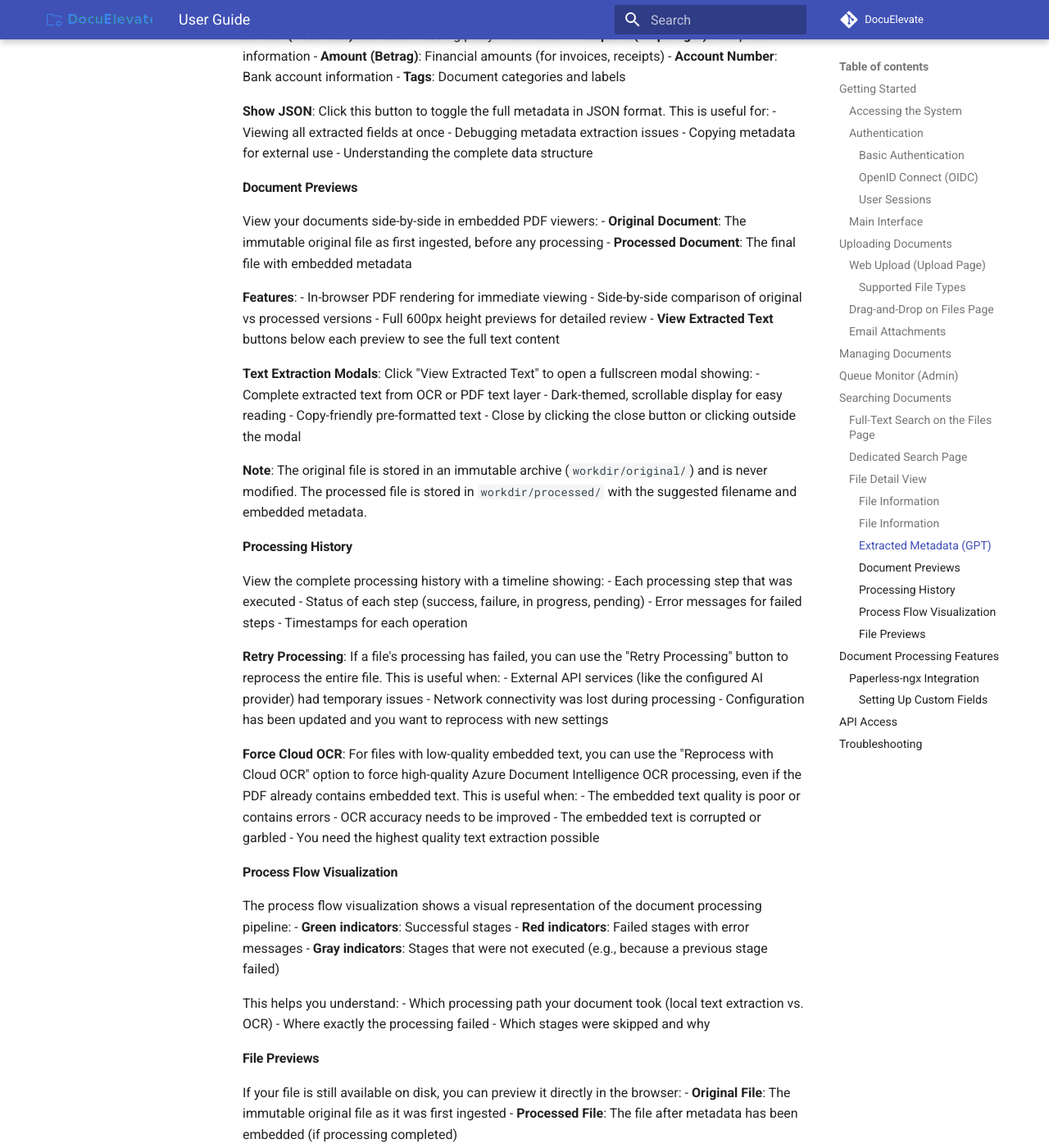
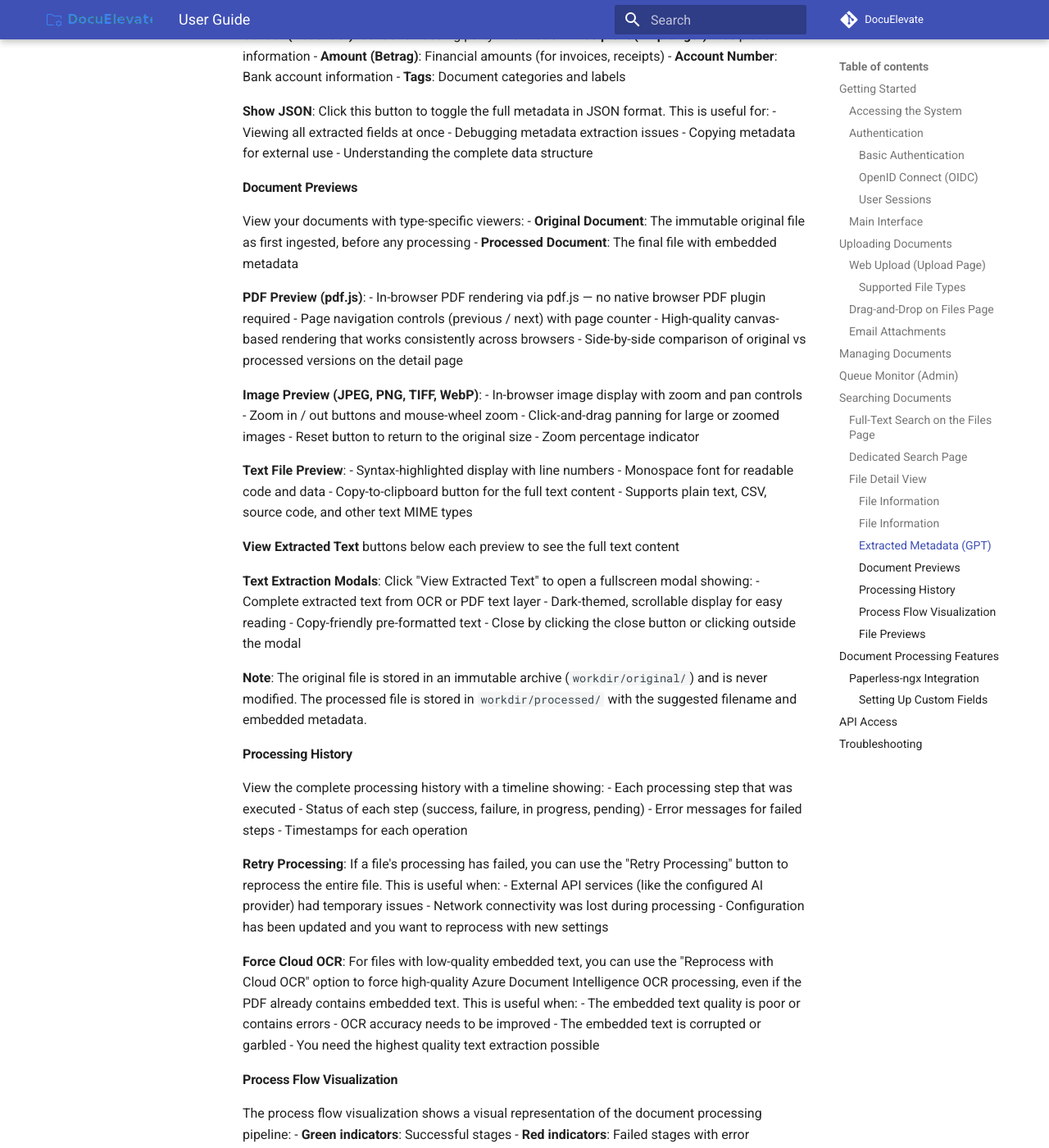
Before and after one commit to christianlouis/DocuElevate, an MkDocs documentation site: the page built from docs/UserGuide.md, in a window 1280 px wide and 1400 px high, scrolled down 4437 px. Shown: the whole window at 82% size. Built offline with MkDocs 1.6.1 and Material for MkDocs 9.7.7, drawn with Linux system fonts in a browser that asks for light colours; comment, search, counter and statistics services are not loaded; some of the changed text lies outside the part shown.

Commit message:
test(preview): add 23 tests for document preview features
Also updates UserGuide.md with documentation for pdf.js viewer,
image zoom/pan, text preview, and the file-list preview modal.

Co-authored-by: christianlouis <361235+christianlouis@users.noreply.github.com>

```diff
--- a/docs/UserGuide.md
+++ b/docs/UserGuide.md
@@ -165,15 +165,30 @@ If metadata has been extracted by GPT, this section displays structured informat
 - Understanding the complete data structure
 
 #### Document Previews
-View your documents side-by-side in embedded PDF viewers:
+View your documents with type-specific viewers:
 - **Original Document**: The immutable original file as first ingested, before any processing
 - **Processed Document**: The final file with embedded metadata
 
-**Features**:
-- In-browser PDF rendering for immediate viewing
-- Side-by-side comparison of original vs processed versions
-- Full 600px height previews for detailed review
-- **View Extracted Text** buttons below each preview to see the full text content
+**PDF Preview (pdf.js)**:
+- In-browser PDF rendering via pdf.js — no native browser PDF plugin required
+- Page navigation controls (previous / next) with page counter
+- High-quality canvas-based rendering that works consistently across browsers
+- Side-by-side comparison of original vs processed versions on the detail page
+
+**Image Preview (JPEG, PNG, TIFF, WebP)**:
+- In-browser image display with zoom and pan controls
+- Zoom in / out buttons and mouse-wheel zoom
+- Click-and-drag panning for large or zoomed images
+- Reset button to return to the original size
+- Zoom percentage indicator
+
+**Text File Preview**:
+- Syntax-highlighted display with line numbers
+- Monospace font for readable code and data
+- Copy-to-clipboard button for the full text content
+- Supports plain text, CSV, source code, and other text MIME types
+
+**View Extracted Text** buttons below each preview to see the full text content
 
 **Text Extraction Modals**: Click "View Extracted Text" to open a fullscreen modal showing:
 - Complete extracted text from OCR or PDF text layer
@@ -218,9 +233,17 @@ If your file is still available on disk, you can preview it directly in the brow
 - **Processed File**: The file after metadata has been embedded (if processing completed)
 
 Both previews support:
-- In-browser PDF viewing with embedded viewer
+- In-browser PDF viewing with pdf.js (canvas-based, no browser plugin needed)
+- Image viewing with zoom/pan for JPEG, PNG, TIFF, and WebP
+- Text file viewing with line numbers for plain text, CSV, and source code
 - Side-by-side comparison of original and processed versions
 - Full text extraction viewing via modal overlays
+
+**Quick Preview from File List**: On the main Files page, each file row includes an eye icon button that opens a slide-out side panel with a quick preview. This lets you:
+- Preview PDFs, images, and text files without leaving the file list
+- Navigate PDF pages within the panel
+- Zoom and pan images
+- Open the full document view or download the file from the panel footer
 
 **View Extracted Text**: Each preview includes a button to view the complete extracted text in a fullscreen modal. When you click this button:
 - The system extracts text from the PDF file on-demand using pypdf
```
Also changed, not shown: 1 other file.
